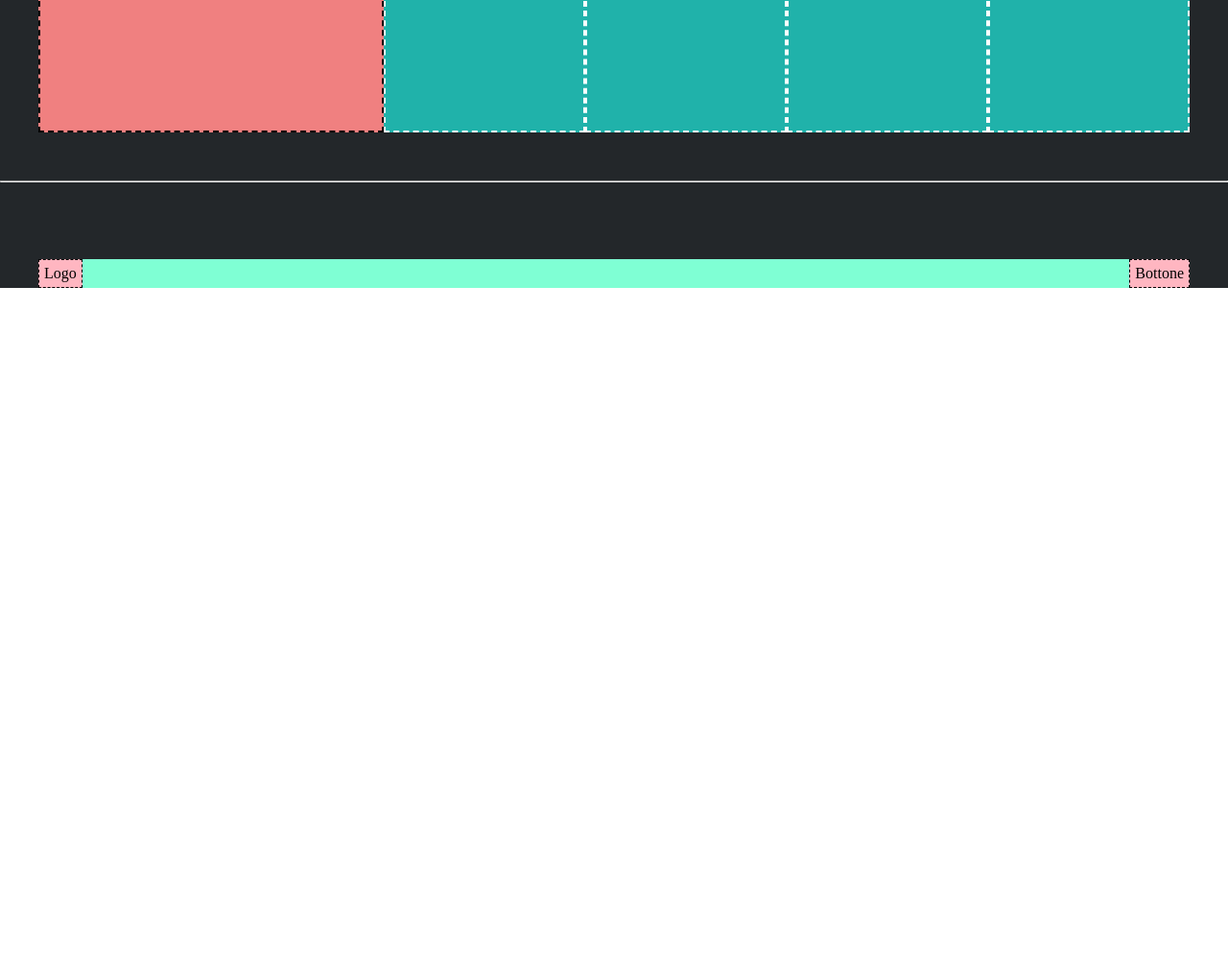
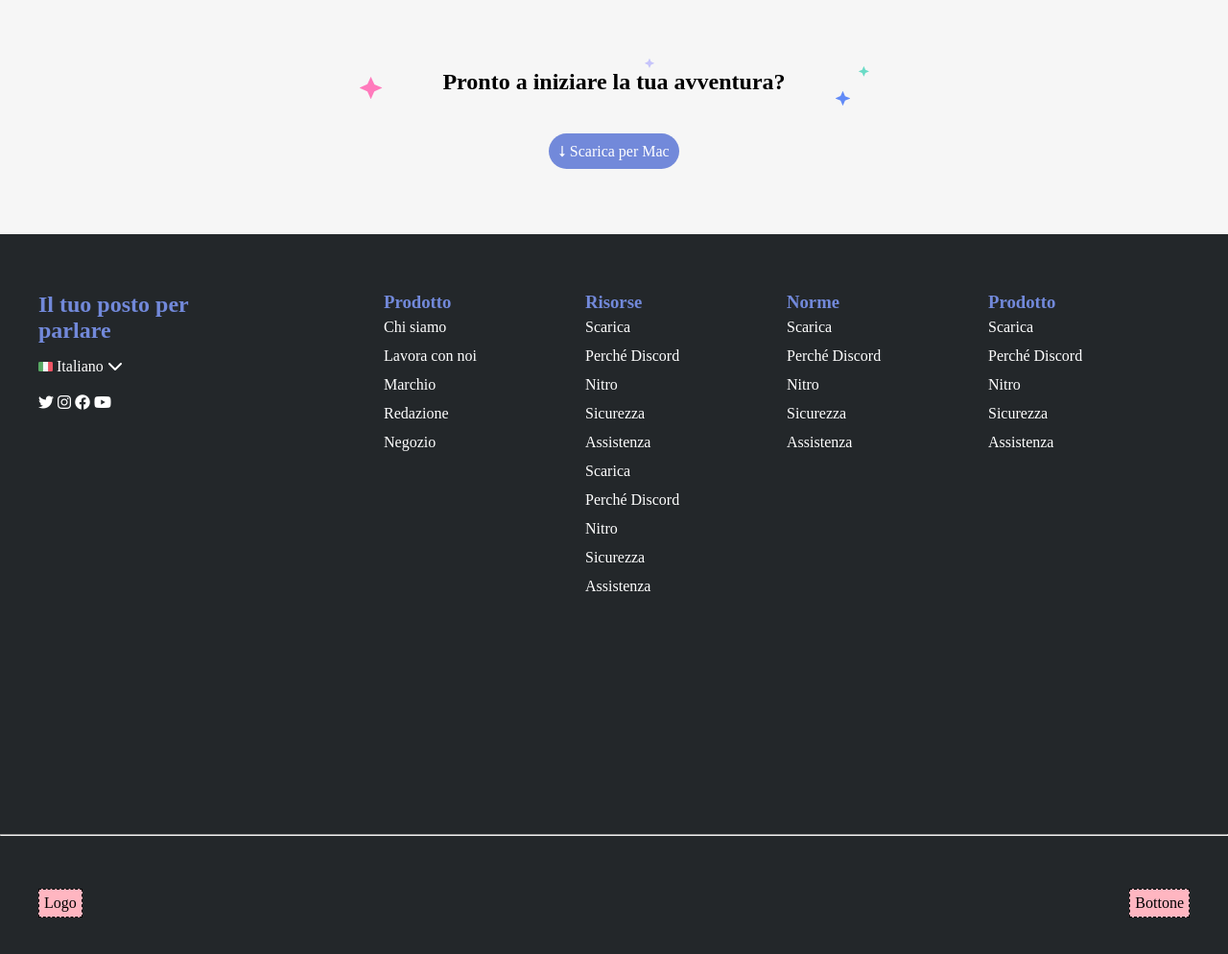
Before and after one commit to emanuelevolpes/htmlcss-discord, a plain HTML site: page index.html in a window 1280 px wide. Shown: the part 3236-4230 px from the top of the page at 96% size. Before the commit the page ends 3536 px from the top, so only its background shows below. Drawn offline with Linux system fonts and the light colour scheme.

Commit message:
top footer

```diff
--- a/css/style.css
+++ b/css/style.css
@@ -88,6 +88,21 @@ Common
 
 .container-small {
     max-width: 900px;
+}
+
+.bottom-list{
+    display: flex;
+    flex-direction: column;
+}
+
+.title-list-items{
+    color: #7289da;
+}
+
+.bottom-list-items{
+    text-decoration: none;
+    color: white;
+    line-height: 30px;
 }
 
 /*
@@ -288,7 +303,7 @@ Main
 
 .bottom-main {
     background-color: #f6f6f6;
-    padding: 50px 0;
+    padding: 50px 0 100px 0;
     text-align: center;
 }
 
@@ -331,6 +346,7 @@ Footer
 
 footer {
     background-color: #23272a;
+    padding-top: 50px;
 }
 
 .container-top-footer {
@@ -340,26 +356,54 @@ footer {
 }
 
 .col-footer-big {
-    background-color: #f08080;
     flex-basis: 30%;
-    border: 2px dashed black;
+}
+
+.col-footer-big > h2{
+    color: #7289da;
+    margin-bottom: 15px;
+}
+
+.col-footer-big > p{
+    color: white;
+}
+
+.ita{
+    display: inline-block;
+}
+
+.social{
+    color: white;
+    padding-top: 20px;
 }
 
 .col-footer-small {
-    background-color: #20b2aa;
     flex-basis: 70%;
     display: flex;
     justify-content: space-between;
 }
 
+.bottom-list1{
+    display: flex;
+    flex-direction: column;
+}
+
+.title-list1-items{
+    color: #7289da;
+}
+
+.bottom-list1-items{
+    text-decoration: none;
+    color: white;
+    line-height: 30px;
+}
+
 .col-footer-small>.col {
     flex-basis: 25%;
-    border: 2px dashed white;
 }
 
 .container-bottom-footer {
-    background-color: #7fffd4;
-    margin-top: 80px;
+    margin-top: 30px;
     display: flex;
     justify-content: space-between;
     align-items: center;
--- a/index.html
+++ b/index.html
@@ -6,10 +6,11 @@
     <meta http-equiv="X-UA-Compatible" content="IE=edge">
     <meta name="viewport" content="width=device-width, initial-scale=1.0">
     <title>Struttura Discord</title>
+    <link rel="stylesheet" href="https://cdnjs.cloudflare.com/ajax/libs/font-awesome/6.2.1/css/all.min.css" integrity="sha512-MV7K8+y+gLIBoVD59lQIYicR65iaqukzvf/nwasF0nqhPay5w/9lJmVM2hMDcnK1OnMGCdVK+iQrJ7lzPJQd1w==" crossorigin="anonymous" referrerpolicy="no-referrer" />
     <link rel="stylesheet" href="css/style.css">
 </head>
 
-<body class="">
+<body class="debug">
     <!-- header -->
     <header>
         <p style="background-image: url('img/jumbo.png');"></p>
@@ -91,15 +92,68 @@
     <!-- /main -->
     <!-- footer -->
     <footer>
+        <!-- top footer-->
         <div class="container-top-footer container container-big">
-            <div class="col-footer-big"></div>
+            <div class="col-footer-big">
+                <h2>Il tuo posto per <br> parlare</h2>
+                <a href="#"><img src="img/ita.png " width="15" height="10" class="ita"></a>
+                <p class="ita">Italiano <i class="fa-solid fa-chevron-down"></i></p>
+                <div class="social">
+                    <i class="fa-brands fa-twitter"></i>
+                    <i class="fa-brands fa-instagram"></i>
+                    <i class="fa-brands fa-facebook"></i>
+                    <i class="fa-brands fa-youtube"></i>
+                </div>
+            </div>
             <div class="col-footer-small">
-                <div class="col"></div>
-                <div class="col"></div>
-                <div class="col"></div>
-                <div class="col"></div>
+                <div class="col">
+                    <div class="bottom-list">
+                        <h3 class="title-list-items">Prodotto</h3>
+                        <a href="#" class="bottom-list-items">Chi siamo</a>
+                        <a href="#" class="bottom-list-items">Lavora con noi</a>
+                        <a href="#" class="bottom-list-items">Marchio</a>
+                        <a href="#" class="bottom-list-items">Redazione</a>
+                        <a href="#" class="bottom-list-items">Negozio</a>
+                    </div>
+                </div>
+                <div class="col">
+                    <div class="bottom-list">
+                        <h3 class="title-list-items">Risorse</h3>
+                        <a href="#" class="bottom-list-items">Scarica</a>
+                        <a href="#" class="bottom-list-items">Perché Discord</a>
+                        <a href="#" class="bottom-list-items">Nitro</a>
+                        <a href="#" class="bottom-list-items">Sicurezza</a>
+                        <a href="#" class="bottom-list-items" >Assistenza</a>
+                        <a href="#" class="bottom-list-items">Scarica</a>
+                        <a href="#" class="bottom-list-items">Perché Discord</a>
+                        <a href="#" class="bottom-list-items">Nitro</a>
+                        <a href="#" class="bottom-list-items">Sicurezza</a>
+                        <a href="#" class="bottom-list-items" >Assistenza</a>
+                    </div>
+                </div>
+                <div class="col">
+                    <div class="bottom-list">
+                        <h3 class="title-list-items">Norme</h3>
+                        <a href="#" class="bottom-list-items">Scarica</a>
+                        <a href="#" class="bottom-list-items">Perché Discord</a>
+                        <a href="#" class="bottom-list-items">Nitro</a>
+                        <a href="#" class="bottom-list-items">Sicurezza</a>
+                        <a href="#" class="bottom-list-items" >Assistenza</a>
+                    </div>
+                </div>
+                <div class="col">
+                    <div class="bottom-list">
+                        <h3 class="title-list-items">Prodotto</h3>
+                        <a href="#" class="bottom-list-items">Scarica</a>
+                        <a href="#" class="bottom-list-items">Perché Discord</a>
+                        <a href="#" class="bottom-list-items">Nitro</a>
+                        <a href="#" class="bottom-list-items">Sicurezza</a>
+                        <a href="#" class="bottom-list-items" >Assistenza</a>
+                    </div>
+                </div>
             </div>
         </div>
+        <!-- /top footer-->
         <hr>
         <div class="container-bottom-footer container container-big">
             <a href="#">Logo</a>
```
Also changed, not shown: img/ita.png (added).
